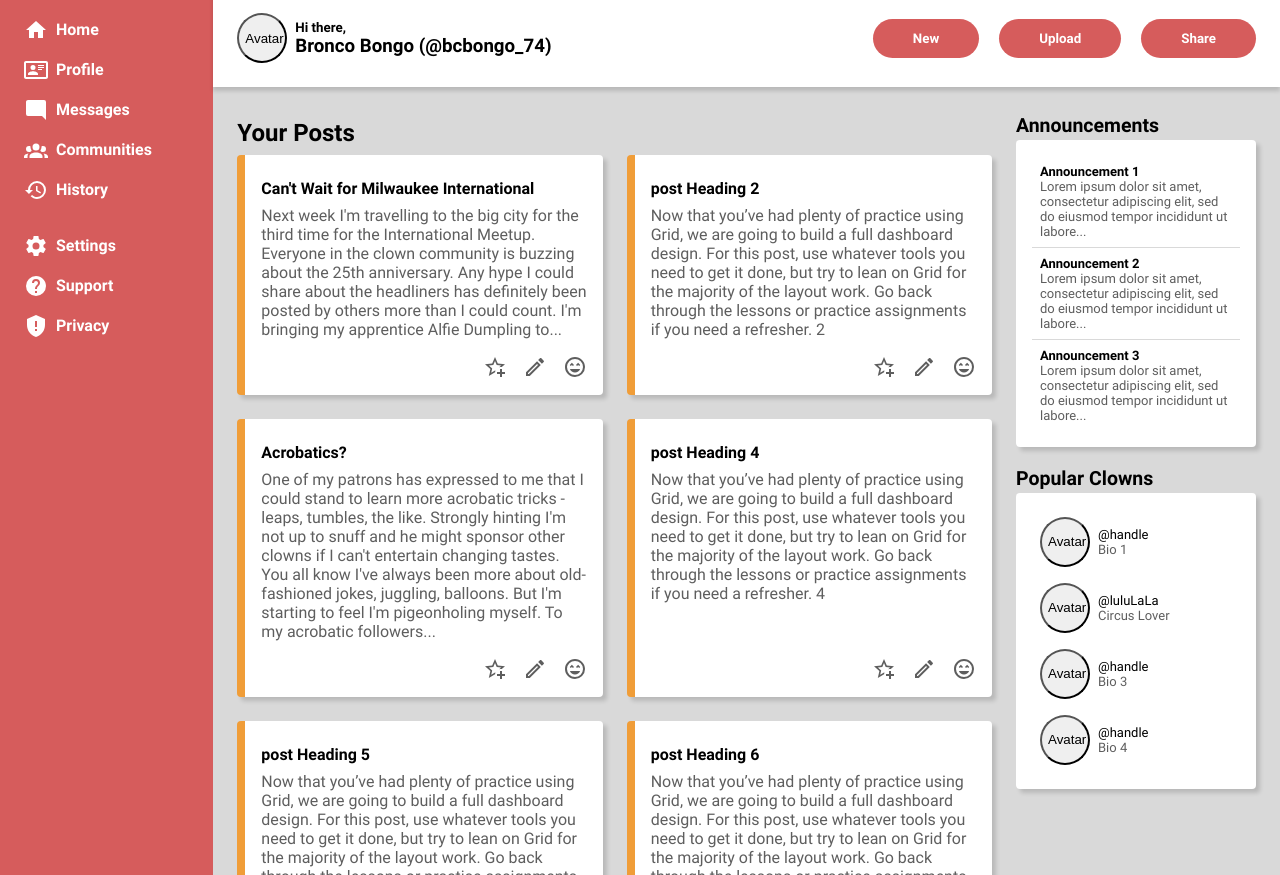
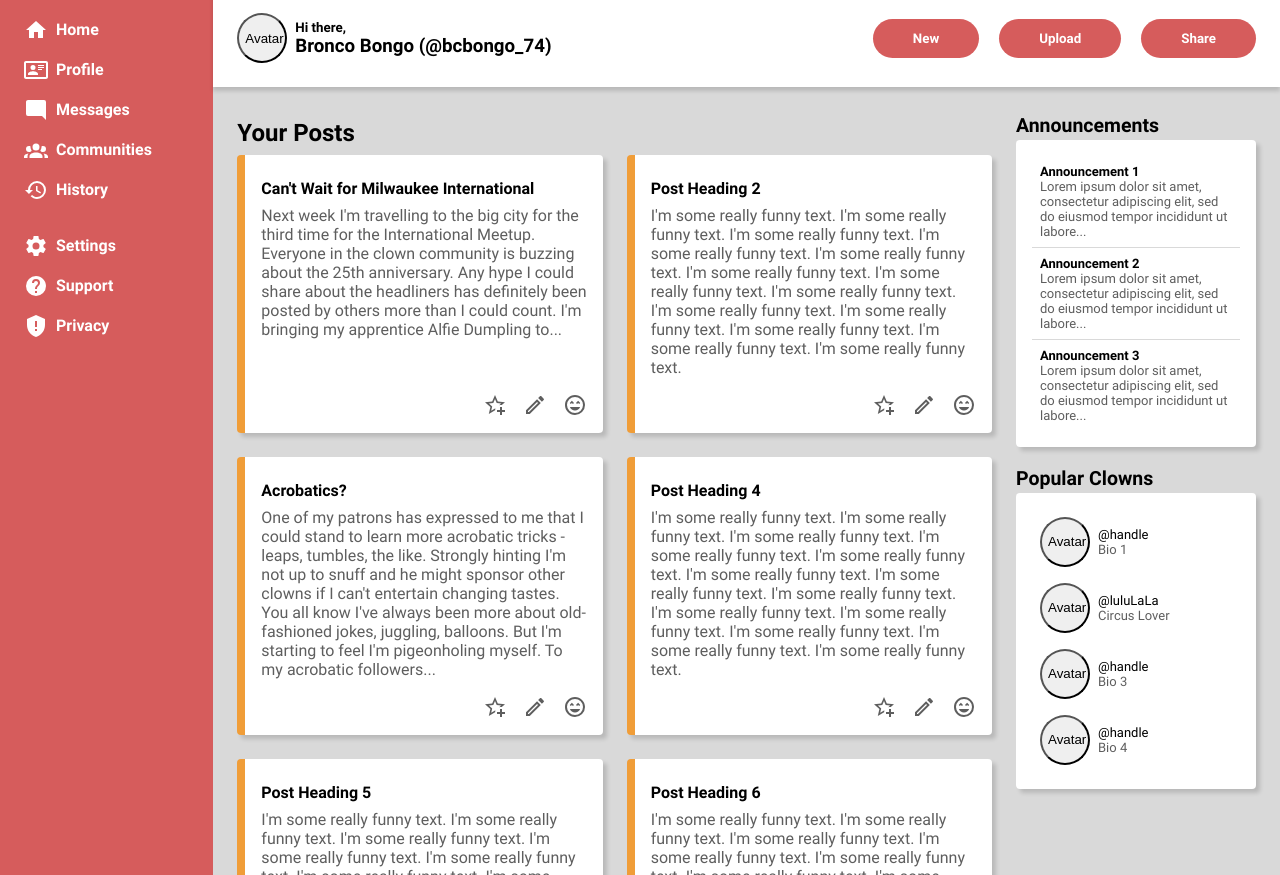
Before and after one commit to gibbonhug/dashboard, a plain HTML site: page index.html in a window 1280 px wide. Shown: the part 77-952 px from the top of the page. Drawn offline with Linux system fonts and the light colour scheme.

Commit message:
Change placeholder text to be more thematic

```diff
--- a/index.html
+++ b/index.html
@@ -131,10 +131,10 @@
                     <div class="post-card card">
                         <div class="post-meat">
                             <div class="post-heading strong">
-                                post Heading 2
+                                Post Heading 2
                             </div>
                             <div class="post-text subsection-text">
-                                Now that you’ve had plenty of practice using Grid, we are going to build a full dashboard design. For this post, use whatever tools you need to get it done, but try to lean on Grid for the majority of the layout work. Go back through the lessons or practice assignments if you need a refresher. 2
+                                I'm some really funny text. I'm some really funny text. I'm some really funny text. I'm some really funny text. I'm some really funny text. I'm some really funny text. I'm some really funny text. I'm some really funny text. I'm some really funny text. I'm some really funny text. I'm some really funny text. I'm some really funny text. I'm some really funny text.
                             </div>
                         </div>
                         <div class="post-icons icon-row">
@@ -173,10 +173,10 @@
                     <div class="post-card card">
                         <div class="post-meat">
                             <div class="post-heading strong">
-                                post Heading 4
+                                Post Heading 4
                             </div>
                             <div class="post-text subsection-text">
-                                Now that you’ve had plenty of practice using Grid, we are going to build a full dashboard design. For this post, use whatever tools you need to get it done, but try to lean on Grid for the majority of the layout work. Go back through the lessons or practice assignments if you need a refresher. 4
+                                I'm some really funny text. I'm some really funny text. I'm some really funny text. I'm some really funny text. I'm some really funny text. I'm some really funny text. I'm some really funny text. I'm some really funny text. I'm some really funny text. I'm some really funny text. I'm some really funny text. I'm some really funny text. I'm some really funny text.
                             </div>
                         </div>
                         <div class="post-icons icon-row">
@@ -194,10 +194,10 @@
                     <div class="post-card card">
                         <div class="post-meat">
                             <div class="post-heading strong">
-                                post Heading 5
+                                Post Heading 5
                             </div>
                             <div class="post-text subsection-text">
-                                Now that you’ve had plenty of practice using Grid, we are going to build a full dashboard design. For this post, use whatever tools you need to get it done, but try to lean on Grid for the majority of the layout work. Go back through the lessons or practice assignments if you need a refresher. 5
+                                I'm some really funny text. I'm some really funny text. I'm some really funny text. I'm some really funny text. I'm some really funny text. I'm some really funny text. I'm some really funny text. I'm some really funny text. I'm some really funny text. I'm some really funny text. I'm some really funny text. I'm some really funny text. I'm some really funny text.
                             </div>
                         </div>
                         <div class="post-icons icon-row">
@@ -215,10 +215,10 @@
                     <div class="post-card card">
                         <div class="post-meat">
                             <div class="post-heading strong">
-                                post Heading 6
+                                Post Heading 6
                             </div>
                             <div class="post-text subsection-text">
-                                Now that you’ve had plenty of practice using Grid, we are going to build a full dashboard design. For this post, use whatever tools you need to get it done, but try to lean on Grid for the majority of the layout work. Go back through the lessons or practice assignments if you need a refresher. 6
+                                I'm some really funny text. I'm some really funny text. I'm some really funny text. I'm some really funny text. I'm some really funny text. I'm some really funny text. I'm some really funny text. I'm some really funny text. I'm some really funny text. I'm some really funny text. I'm some really funny text. I'm some really funny text. I'm some really funny text.
                             </div>
                         </div>
                         <div class="post-icons icon-row">
```
